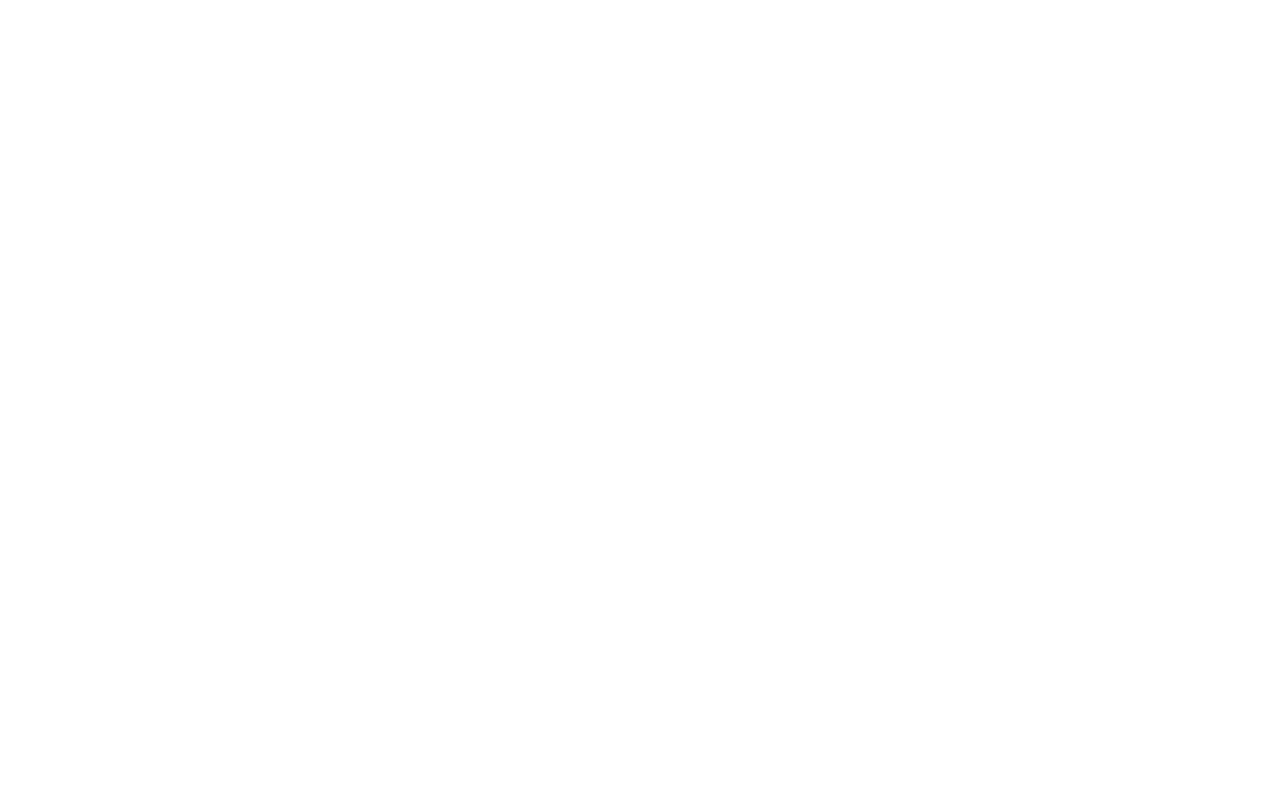
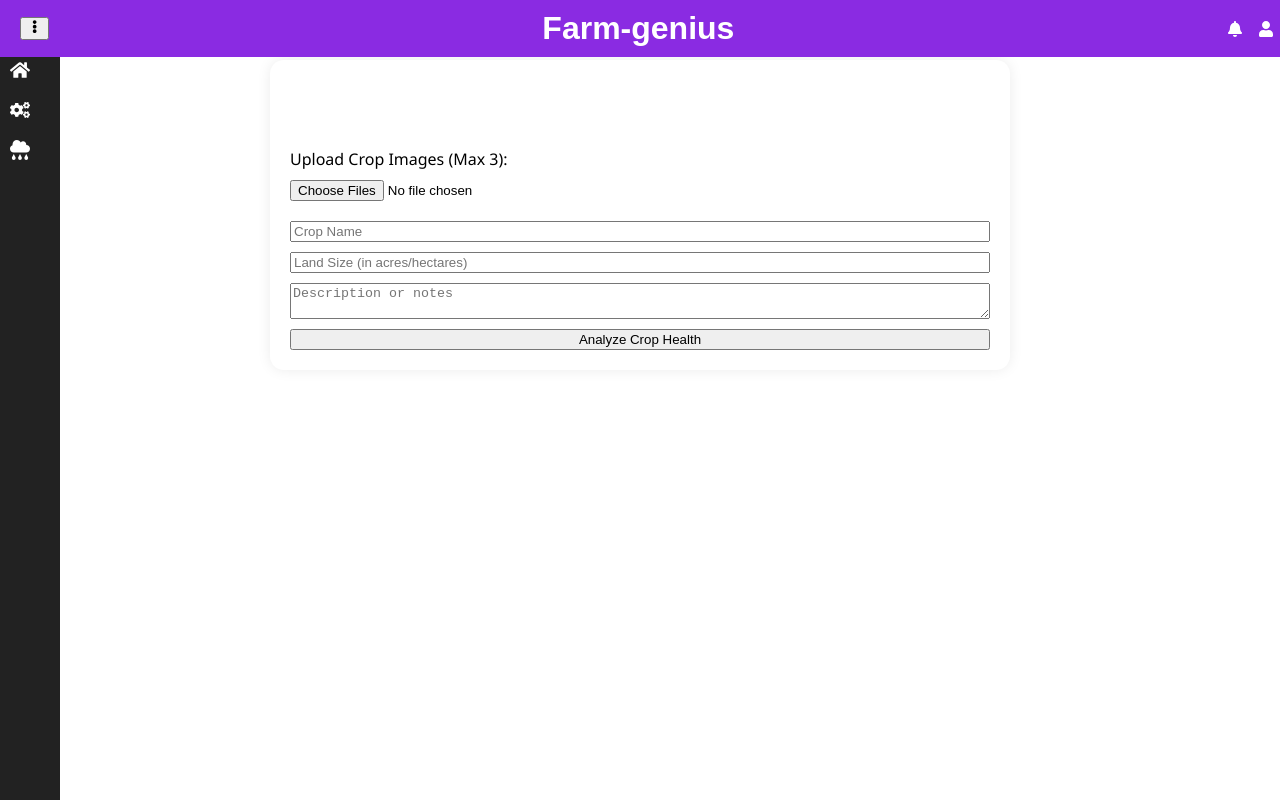
Before and after one commit to anuj3124-javadev/farm-genius, a React (Create React App) app: page /crop-health in a window 1280 px wide. Before the commit this address had no page. Built offline with nearby package versions, Linux system fonts and the light colour scheme.

Commit message:
some update

```diff
--- a/src/App.js
+++ b/src/App.js
@@ -8,6 +8,7 @@
 import Login from './components/Login';
 import Registration from './components/Registration'; // Import Registration Component
 import Ai from './components/Ai';
+import Crophealth from './components/Crophealth';
 import './styles.css';
 
 // ✅ Main Layout Component (For Pages with Sidebar & Header)
@@ -61,6 +62,16 @@
             </MainLayout>
           }
         />
+
+        <Route
+          path="/crop-health"
+          element={
+            <MainLayout isSidebarOpen={isSidebarOpen} toggleSidebar={toggleSidebar}>
+              <Crophealth />
+            </MainLayout>
+          }
+        />
+
         <Route
           path="/weather"
           element={
--- a/src/components/Crophealth.js
+++ b/src/components/Crophealth.js
@@ -0,0 +1,85 @@
+// ✅ Crophealth.js
+import React, { useState } from 'react';
+import '../styles.css';
+
+const Crophealth = () => {
+  const [images, setImages] = useState([]);
+  const [preview, setPreview] = useState([]);
+  const [cropName, setCropName] = useState('');
+  const [landSize, setLandSize] = useState('');
+  const [description, setDescription] = useState('');
+  const [result, setResult] = useState(null);
+
+  const handleImageChange = (e) => {
+    const files = Array.from(e.target.files);
+    setImages(files);
+    const previewUrls = files.map(file => URL.createObjectURL(file));
+    setPreview(previewUrls);
+  };
+
+  const handleSubmit = async (e) => {
+    e.preventDefault();
+    const formData = new FormData();
+    images.forEach((img, i) => formData.append('images', img));
+    formData.append('cropName', cropName);
+    formData.append('landSize', landSize);
+    formData.append('description', description);
+
+    try {
+      const res = await fetch('http://ml.productsscout.xyz/api/crop-details-chatbot/', {
+        method: 'POST',
+        body: formData,
+      });
+
+      const data = await res.json();
+      setResult(data);
+    } catch (err) {
+      console.error(err);
+    }
+  };
+
+  return (
+    <div className="ch-container">
+      <h2>Crop Health Analysis</h2>
+      <form onSubmit={handleSubmit} className="ch-input-form">
+        <label>Upload Crop Images (Max 3):</label>
+        <input type="file" multiple accept="image/*" onChange={handleImageChange} />
+
+        <div className="ch-preview-container">
+          {preview.map((imgSrc, idx) => (
+            <img key={idx} src={imgSrc} alt={`preview-${idx}`} className="ch-image-preview" />
+          ))}
+        </div>
+
+        <input
+          type="text"
+          placeholder="Crop Name"
+          value={cropName}
+          onChange={(e) => setCropName(e.target.value)}
+        />
+        <input
+          type="text"
+          placeholder="Land Size (in acres/hectares)"
+          value={landSize}
+          onChange={(e) => setLandSize(e.target.value)}
+        />
+        <textarea
+          placeholder="Description or notes"
+          value={description}
+          onChange={(e) => setDescription(e.target.value)}
+        ></textarea>
+
+        <button type="submit">Analyze Crop Health</button>
+      </form>
+
+      {result && (
+        <div className="ch-result">
+          <h3>Analysis Result:</h3>
+          <pre>{JSON.stringify(result, null, 2)}</pre>
+        </div>
+      )}
+    </div>
+  );
+};
+
+export default Crophealth;
--- a/src/components/Services.js
+++ b/src/components/Services.js
@@ -21,7 +21,7 @@
               <img src="/images/Crop-health.jpg" alt="Branding" />
               <h3>Crop's Health</h3>
               <p>With this feature you check the health of your crops.</p>
-              <Link to="/src/components/Crophealth.js">Crops health</Link>
+              <Link to="/crop-health">Crops health</Link>
             </div>
 
             <div className="service-box">
--- a/src/styles.css
+++ b/src/styles.css
@@ -464,7 +464,7 @@
 /* Ai.js CSS */
 .chat-container {
   width: 100%;
-  max-width: 700px;
+  max-width: 90%;
   margin: 40px auto;
   background: #f9f9f9;
   border-radius: 12px;
@@ -633,3 +633,97 @@
     transform: translateY(0);
   }
 }
+
+/* crophealth CSS */
+
+.ch-container {
+  max-width: 700px;
+  margin: 40px auto;
+  background: #ffffff;
+  border-radius: 14px;
+  box-shadow: 0 0 14px rgba(0, 0, 0, 0.08);
+  font-family: "Segoe UI", sans-serif;
+  display: flex;
+  flex-direction: column;
+  overflow: hidden;
+  padding: 20px;
+}
+
+.ch-output {
+  max-height: 400px;
+  overflow-y: auto;
+  padding: 10px;
+  margin-bottom: 20px;
+  border: 1px solid #eee;
+  border-radius: 10px;
+  background: #fafafa;
+}
+
+.ch-msg {
+  padding: 10px;
+  margin: 10px 0;
+  border-radius: 10px;
+  max-width: 90%;
+  word-wrap: break-word;
+  white-space: pre-wrap;
+  font-size: 15px;
+}
+
+.ch-msg.user {
+  background-color: #e3f2fd;
+  align-self: flex-end;
+  text-align: right;
+}
+
+.ch-msg.ai {
+  background-color: #f1f1f1;
+  align-self: flex-start;
+}
+
+.ch-img-preview {
+  width: 100px;
+  height: 100px;
+  object-fit: cover;
+  margin: 5px 5px 5px 0;
+  border-radius: 10px;
+  border: 1px solid #ccc;
+}
+
+.ch-input-form {
+  display: flex;
+  flex-direction: column;
+  gap: 10px;
+}
+
+.ch-input {
+  padding: 10px;
+  border-radius: 10px;
+  border: 1px solid #ccc;
+  font-size: 14px;
+}
+
+.ch-image-uploads {
+  display: flex;
+  gap: 10px;
+  margin-top: 10px;
+  flex-wrap: wrap;
+}
+
+.ch-img-wrapper input[type="file"] {
+  display: block;
+}
+
+.ch-send-btn {
+  padding: 12px;
+  background-color: #1976d2;
+  color: white;
+  font-size: 16px;
+  border: none;
+  border-radius: 10px;
+  cursor: pointer;
+  transition: 0.2s ease;
+}
+
+.ch-send-btn:hover {
+  background-color: #1565c0;
+}
```
